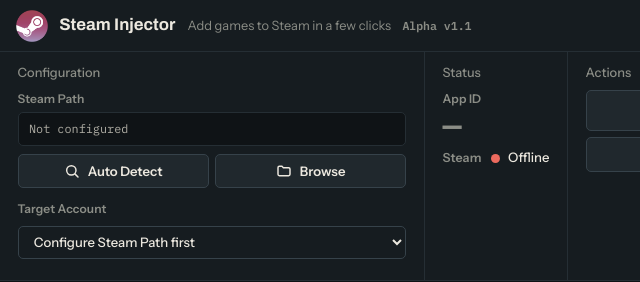
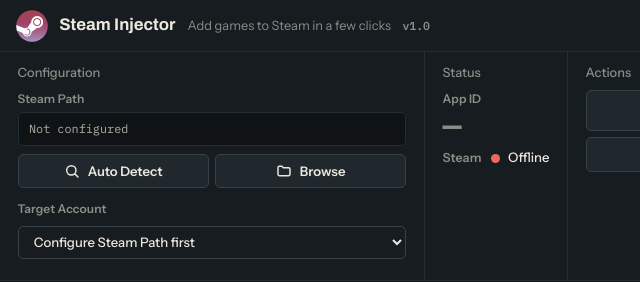
Before and after one commit to weemonethan-hash/steam-html-webpage, a plain HTML site: page index.html in a window 1280 px wide. Shown: the top 282 px of the page, 0-640 px from the left. Drawn offline with Linux system fonts and the light colour scheme.

Commit message:
Update index.html

```diff
--- a/index.html
+++ b/index.html
@@ -224,7 +224,7 @@
                         <h1 class="title">Steam Injector</h1>
                         <span class="tagline">Add games to Steam in a few clicks</span>
                     </div>
-                    <span class="version" style="font-weight: bold;">Alpha v1.1</span>
+                    <span class="version" style="font-weight: bold;">v1.0</span>
                 </div>
                 <div class="header-controls">
                     <select id="languageSelect" class="language-selector" hidden>
```
